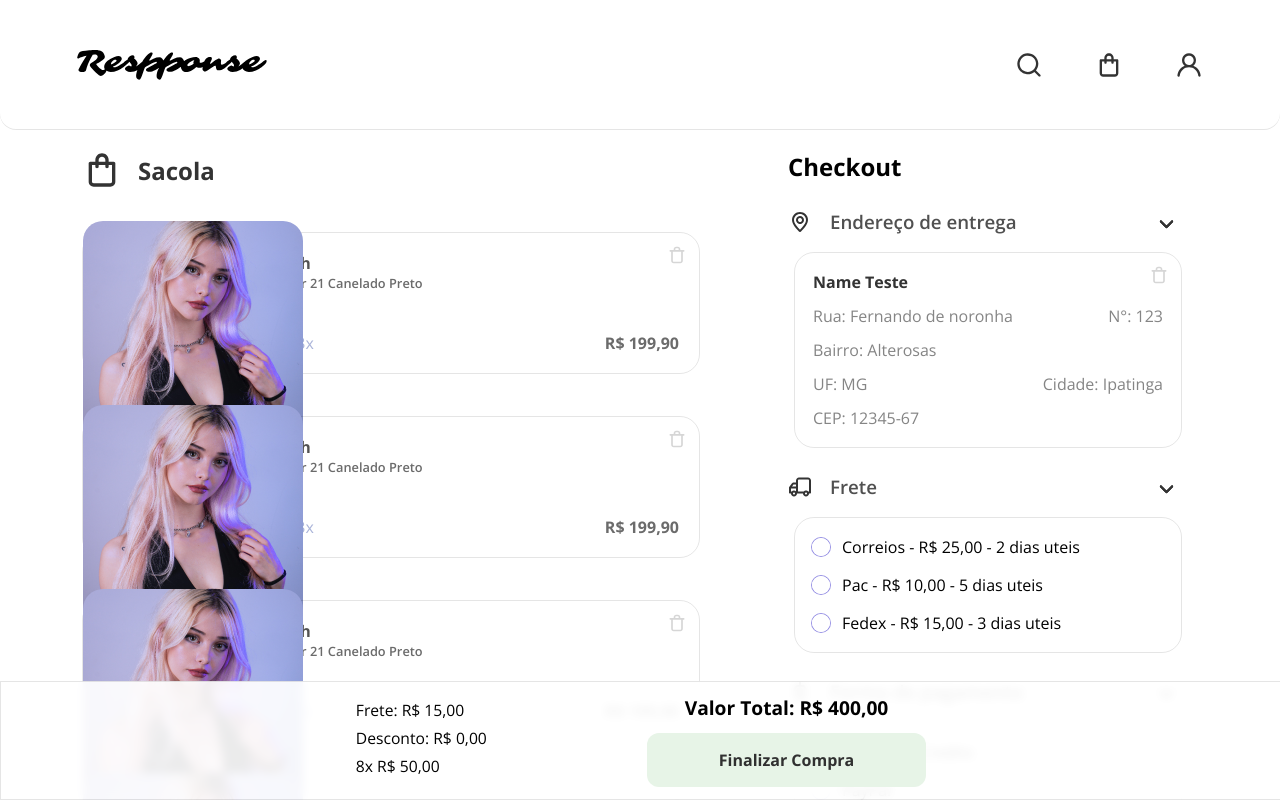
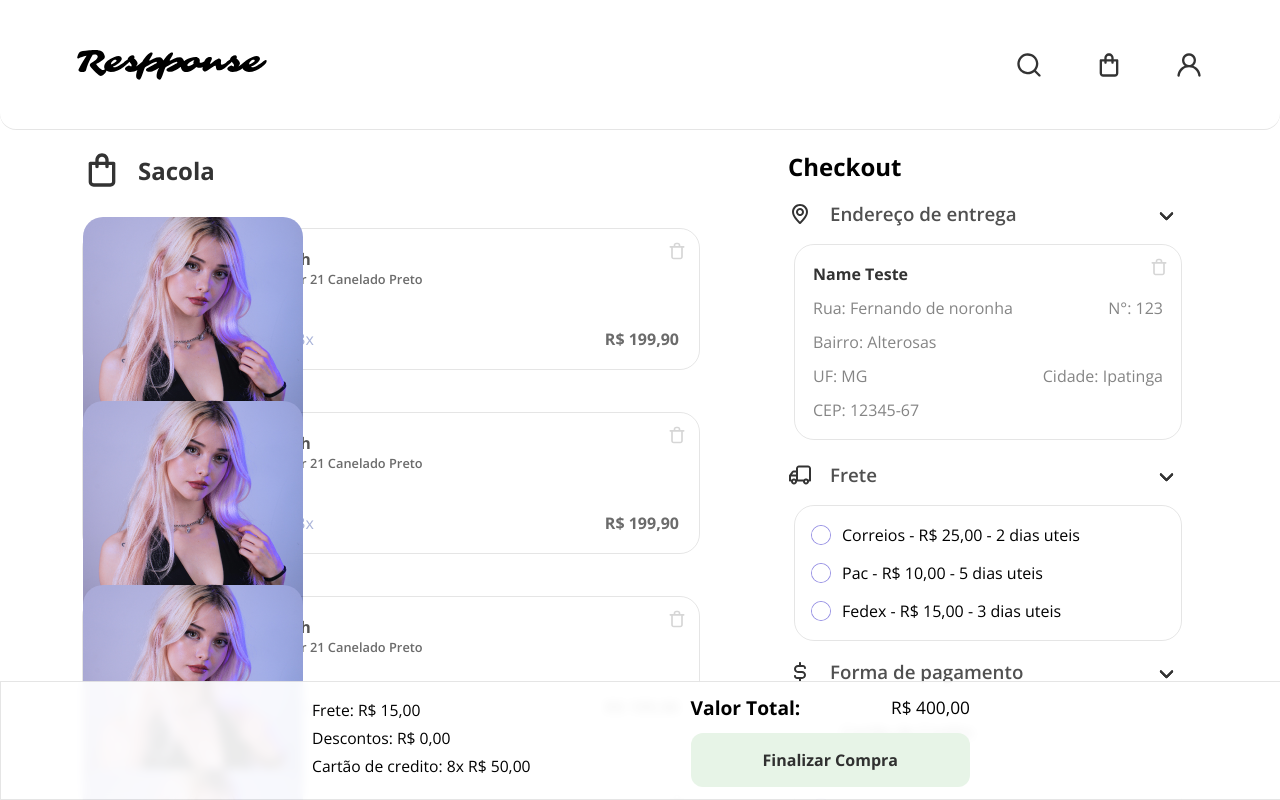
Before and after one commit to marlon307/project-respponse, a Next.js app: page /bag in a window 1280 px wide. Shown: the top 800 px of the page. Built offline with nearby package versions, Linux system fonts and the light colour scheme.

Commit message:
Page bag button buy update

```diff
--- a/components/Bars/BarBuy.tsx
+++ b/components/Bars/BarBuy.tsx
@@ -8,11 +8,14 @@ function BarBuy() {
       <div className={ style.container }>
         <div className={ style.calc }>
           <span>Frete: R$ 15,00</span>
-          <span>Desconto: R$ 0,00</span>
-          <span>8x R$ 50,00</span>
+          <span>Descontos: R$ 0,00</span>
+          <span>Cartão de credito: 8x R$ 50,00</span>
         </div>
         <div className={ style.calcfinish }>
-          <span>Valor Total: R$ 400,00</span>
+          <div>
+            <span>Valor Total:</span>
+            <span>R$ 400,00</span>
+          </div>
           <BuyFinishBtn />
         </div>
       </div>
--- a/components/Bars/styleBarBuy.module.scss
+++ b/components/Bars/styleBarBuy.module.scss
@@ -30,13 +30,22 @@
 
 .calcfinish {
   display: flex;
-  align-items: center;
+  align-items: flex-start;
   justify-content: center;
   flex-direction: column;
 
-  span {
+  div {
     font-size: 1.2em;
     font-weight: 700;
     margin-bottom: 12px;
+    display: flex;
+    align-items: center;
+    width: 100%;
+    justify-content: space-between;
+
+    span:nth-child(2) {
+      font-size: 0.9em;
+      font-weight: 500;
+    }
   }
 }
--- a/components/Header/components/MenuDescktop.tsx
+++ b/components/Header/components/MenuDescktop.tsx
@@ -4,12 +4,12 @@ import MenuBag from './MenuBag';
 import MenuUser from './MenuUser';
 import style from './styles/styleMenudescktop.module.scss';
 
-type Props = {
+interface IProps {
   setSearchopen: Function
   searchopen: boolean
 }
 
-function MenuDescktop({ setSearchopen, searchopen }: Props) {
+function MenuDescktop({ setSearchopen, searchopen }: IProps) {
   return (
     <div className={ style.menuDescktop }>
       <SearchBar
--- a/pages/styles/styleBag.module.scss
+++ b/pages/styles/styleBag.module.scss
@@ -7,7 +7,7 @@
   flex-wrap: wrap;
 
   .title {
-    margin: 0 6% 42px;
+    margin: 0 6% 22px;
     gap: 16px;
     color: #333;
     display: flex;
@@ -25,8 +25,12 @@
 
 .list {
   width: 700px;
-  max-height: 700px;
-  overflow: auto;
+
+  ul {
+    max-height: 600px;
+    padding-top: 16px;
+    overflow: auto;
+  }
 }
 
 .checkout {
@@ -66,7 +70,7 @@
   display: flex;
   align-items: center;
   position: relative;
-  margin: 26px 0 18px;
+  margin: 18px 0;
 }
 
 .select::before {
```
